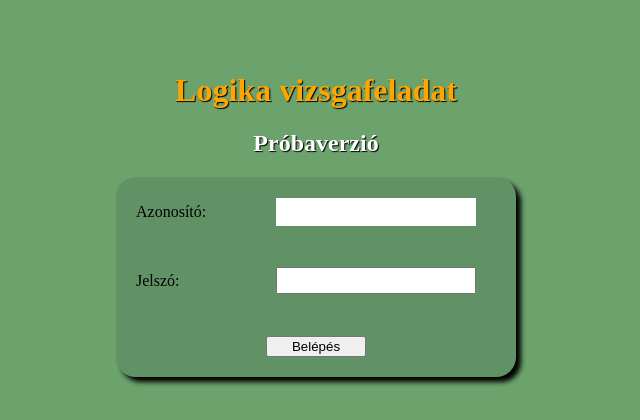
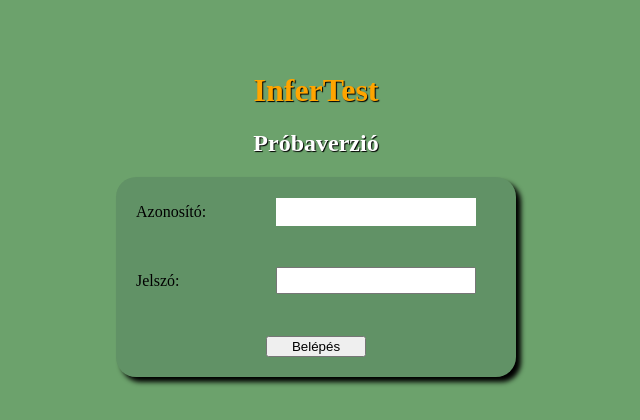
Before and after one commit to szekrenyesi/inferTest, a PHP site: page /index.php in a window 1280 px wide. Shown: the top 420 px of the page, without its empty margins (324-964 px from the left). Run offline with PHP 8.4, Linux system fonts and the light colour scheme; some libraries are stand-ins or nearby versions.

Commit message:
First commit

```diff
--- a/index.php
+++ b/index.php
@@ -1,7 +1,7 @@
 <html>
 <head>
 <meta http-equiv="Content-Type" content="text/html" charset="utf-8" />
-<title>Logika vizsga</title>
+<title>InferTest</title>
 <link rel="stylesheet" href="modules/css/style.css?v=1.5">
 <script src="modules/js/main.js?v1"></script>
 <script src='modules/js/timer.js?v=1.2'></script>
@@ -15,7 +15,7 @@
 <body>
 <h2 id="message"></h2>
 <div id="timer"></div>
-<h1>Logika vizsgafeladat</h1>
+<h1>InferTest</h1>
 <?php
 
 include "settings.php";
```
Also changed, not shown: README.md.
